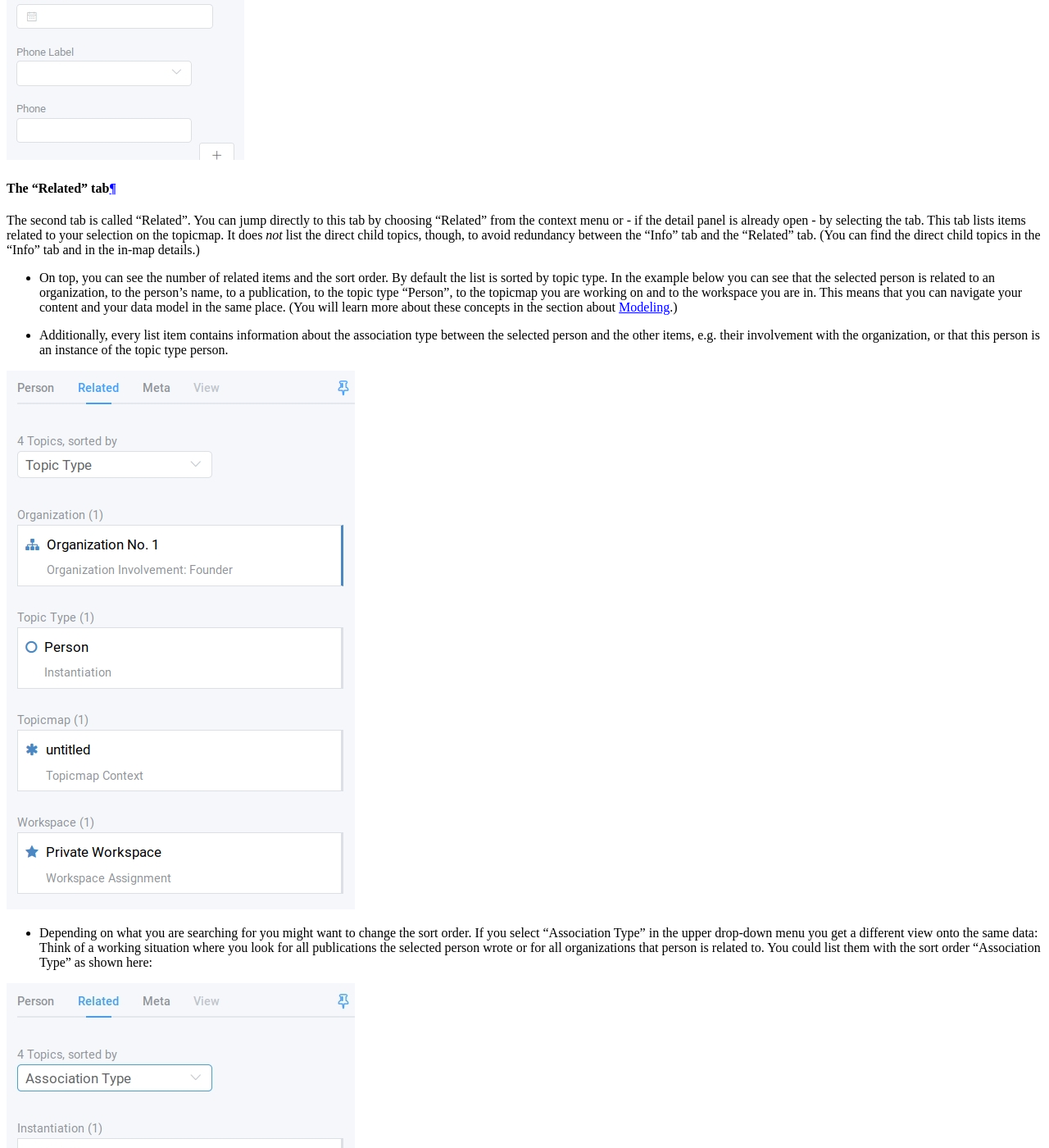
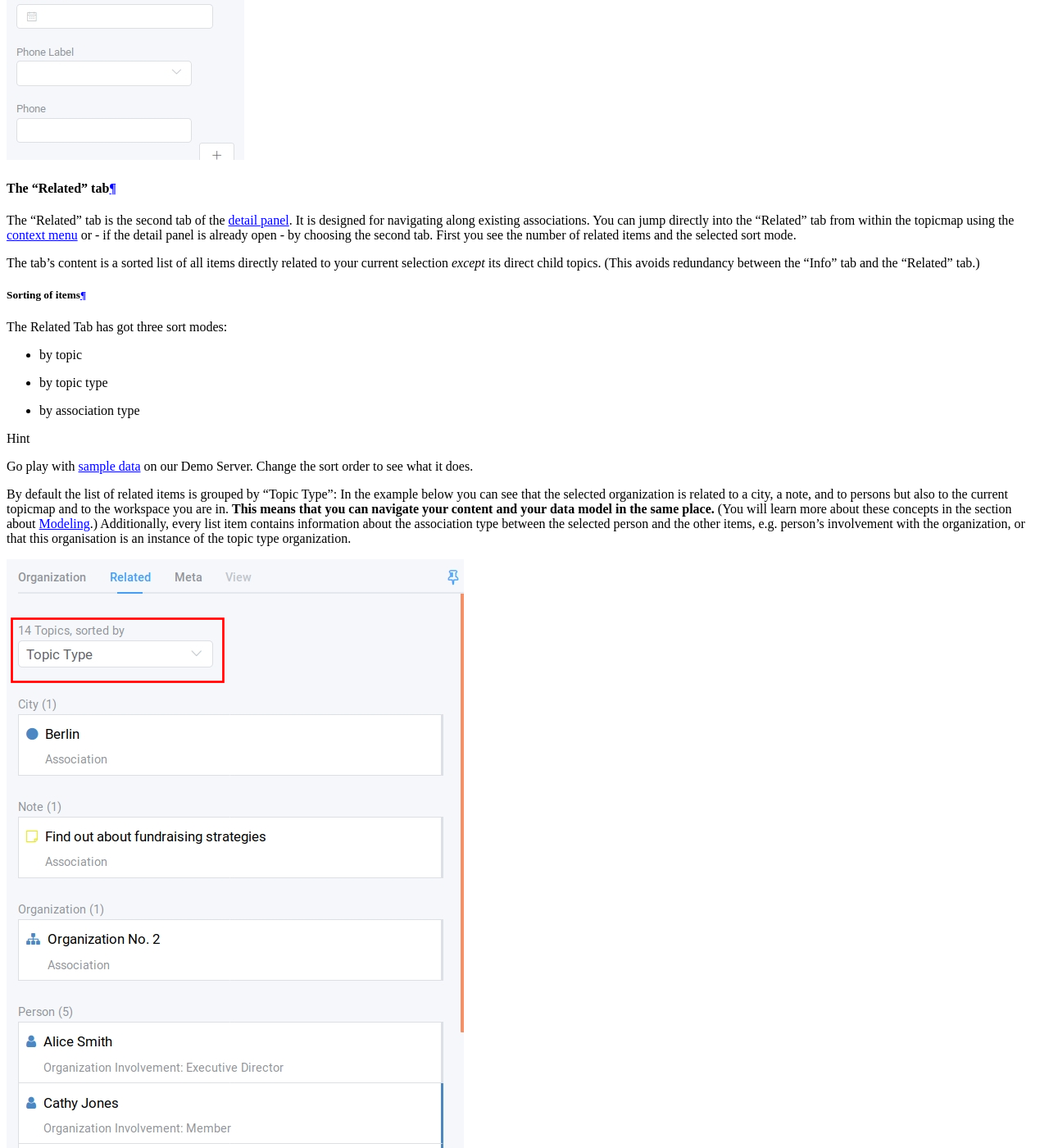
Before and after one commit to dmx-systems/dmx-documentation, a Sphinx documentation site: the page built from docs/user.rst, in a window 1280 px wide and 1400 px high, scrolled down 8692 px. Shown: the whole window at 82% size. Built offline with Sphinx 7.4.7 and the Read the Docs theme 2.0.0, drawn with Linux system fonts in a browser that asks for light colours; some of the changed text lies outside the part shown.

Commit message:
Improvements in the related tab section

```diff
--- a/docs/user.rst
+++ b/docs/user.rst
@@ -240,32 +240,57 @@
 The "Related" tab
 -----------------
 
-The second tab is called "Related".
-You can jump directly to this tab by choosing "Related" from the context menu or - if the detail panel is already open - by selecting the tab.
-This tab lists items related to your selection on the topicmap.
-It does *not* list the direct child topics, though, to avoid redundancy between the "Info" tab and the "Related" tab.
-(You can find the direct child topics in the "Info" tab and in the in-map details.)
-
-* On top, you can see the number of related items and the sort order. By default the list is sorted by topic type. In the example below you can see that the selected person is related to an organization, to the person's name, to a publication, to the topic type "Person", to the topicmap you are working on and to the workspace you are in. This means that you can navigate your content and your data model in the same place. (You will learn more about these concepts in the section about :ref:`Modeling<user-modeling>`.)
-* Additionally, every list item contains information about the association type between the selected person and the other items, e.g. their involvement with the organization, or that this person is an instance of the topic type person.
+The "Related" tab is the second tab of the :ref:`detail panel<user-the-detail-panel>`.
+It is designed for navigating along existing associations.
+You can jump directly into the "Related" tab from within the topicmap using the :ref:`context menu<user-the-context-menu>` or - if the detail panel is already open - by choosing the second tab.
+First you see the number of related items and the selected sort mode.
+
+The tab's content is a sorted list of all items directly related to your current selection *except* its direct child topics.
+(This avoids redundancy between the "Info" tab and the "Related" tab.)
+
+Sorting of items
+^^^^^^^^^^^^^^^^
+
+The Related Tab has got three sort modes:
+
+* by topic
+* by topic type
+* by association type
+
+.. hint:: Go play with `sample data <https://demo.dmx.systems/systems.dmx.webclient/#/topicmap/15730/topic/8567/related>`_ on our Demo Server. Change the sort order to see what it does.
+
+By default the list of related items is grouped by "Topic Type":
+In the example below you can see that the selected organization is related to a city, a note, and to persons but also to the current topicmap and to the workspace you are in.
+**This means that you can navigate your content and your data model in the same place.** (You will learn more about these concepts in the section about :ref:`Modeling<user-modeling>`.)
+Additionally, every list item contains information about the association type between the selected person and the other items, e.g. person's involvement with the organization, or that this organisation is an instance of the topic type organization.
 
 .. image:: _static/detail-panel-related-tab.png
 
-* Depending on what you are searching for you might want to change the sort order. If you select "Association Type" in the upper drop-down menu you get a different view onto the same data: Think of a working situation where you look for all publications the selected person wrote or for all organizations that person is related to. You could list them with the sort order "Association Type" as shown here:
-
-.. image:: _static/detail-panel-related-tab-sort-order.png
-
-* The third sorting mechanism is called "Topic". It displays the same information in alphabetical order of the labels (that is the "display names" of the items).
-* Items that have a blue border on the right side are already revealed on the map. All other items can be revealed with a click.
-* **When revealing listed items on the topicmap you can control whether the focus should stay with the current item or switch to the next one:** When you click anywhere onto a list item, it is revealed and the focus switches (figure 1). To keep the focus where it is click *the icon* of a different item to just reveal it (figure 2). This is how you can quickly bring all relevant related items up on your topicmap.
+Depending on what you are searching for you might want to change the sort order to "Association Type" or "Topic".
+This will present you the same data but group all items with an emphasis on their type of relation:
+
+.. image:: _static/detail-panel-related-tab-sort-by-assoc.png
+
+If you choose the sort mode "Topic", all displayed items are ordered alphabetically descending by their labels without any grouping by type.
+
+Revealing items from the Related Tab
+^^^^^^^^^^^^^^^^^^^^^^^^^^^^^^^^^^^^
+
+When choosing a related item from the list you can control whether to also "focus" them or not (as illustrated in the following two figures):
+
+1. When you click anywhere onto a list item, it is revealed and the focus switches (Figure 1).
+2. When you click on *the icon* of a list item you add it to the selected view without switching focus (Figure 2). So, clicking only the icon of a related item allows you to add a number of other related items in this list to the selected view.
 
 .. figure:: _static/related-tab-reveal-and-select.png
 
-    Figure 1: Reveal and select.
+    Figure 1: Click anywhere on the item to **reveal and focus** the item.
 
 .. figure:: _static/related-tab-reveal.png
 
-    Figure 2: Reveal without selecting.
+    Figure 2: Click on the icon of the item to **reveal without focussing** the item.
+
+
+.. note:: Items that show a blue line at the right side are already part of the map so clicking them will bring them into "focus". Clicking an item without a blue line will add it to the selected map. So, clicking on a related item either "focuses" or "adds" it to a selected view.
 
 .. _user-detail-panel-the-meta-tab:
 
```
Also changed, not shown: docs/_static/detail-panel-related-tab-sort-by-assoc.png (added), docs/_static/detail-panel-related-tab.png.
